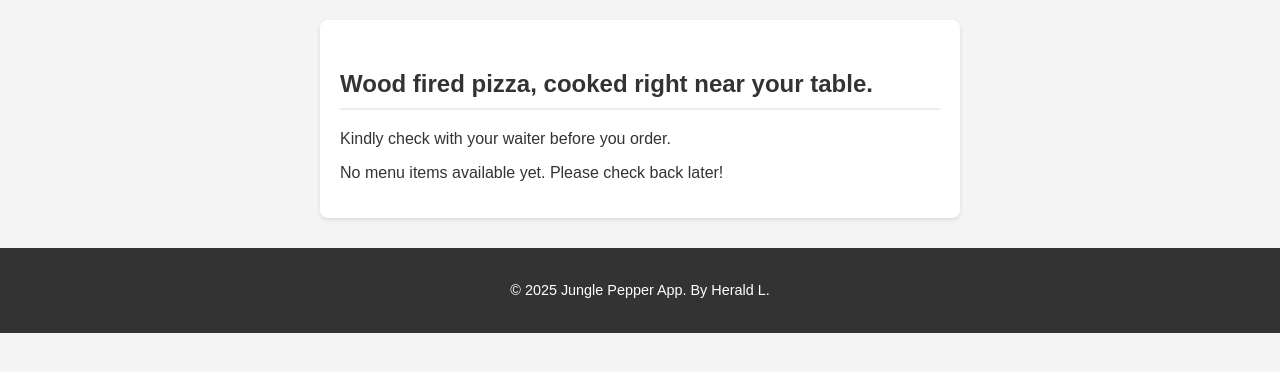
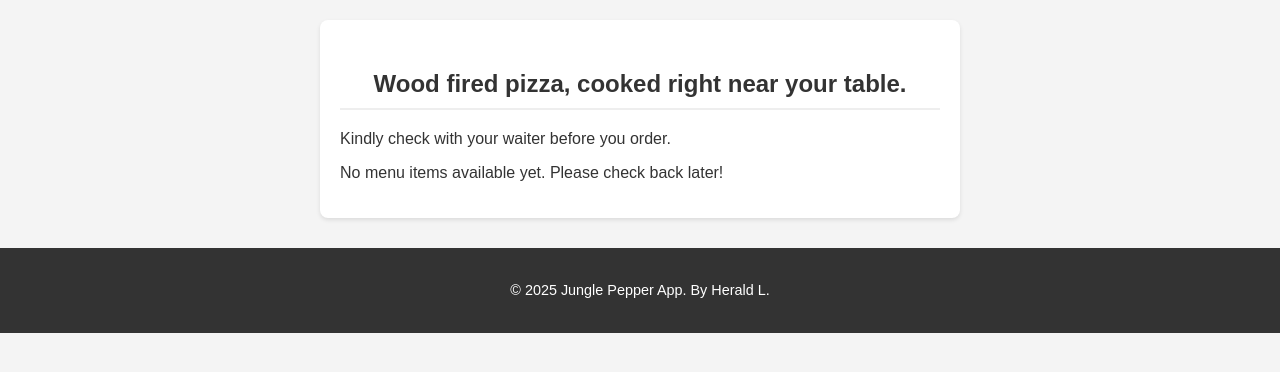
Before and after one commit to luwizghieherald/restaurant-pricelist, a Flask app: page / in a window 1280 px wide. Shown: the part 140-512 px from the top of the page. Run offline with Flask 3, Linux system fonts and the light colour scheme; data that the repository does not hold is empty.

Commit message:
Update index.html

```diff
--- a/templates/index.html
+++ b/templates/index.html
@@ -1,11 +1,11 @@
 {% extends "base.html" %}
 
-{% block title %}Public Price List{% endblock %}
+{% block title %}Jungle Pepper{% endblock %}
 
 {% block content %}
     {# The Recent Activity Log section has been removed as per your request. #}
 
-    <h2>Wood fired pizza, cooked right near your table.</h2>
+    <h2 style="text-align: center;">Wood fired pizza, cooked right near your table.</h2>
     <p class="menu-description"> Kindly check with your waiter before you order.</p> {# New description line #}
 
     {% if categorized_menu_items %}
```
